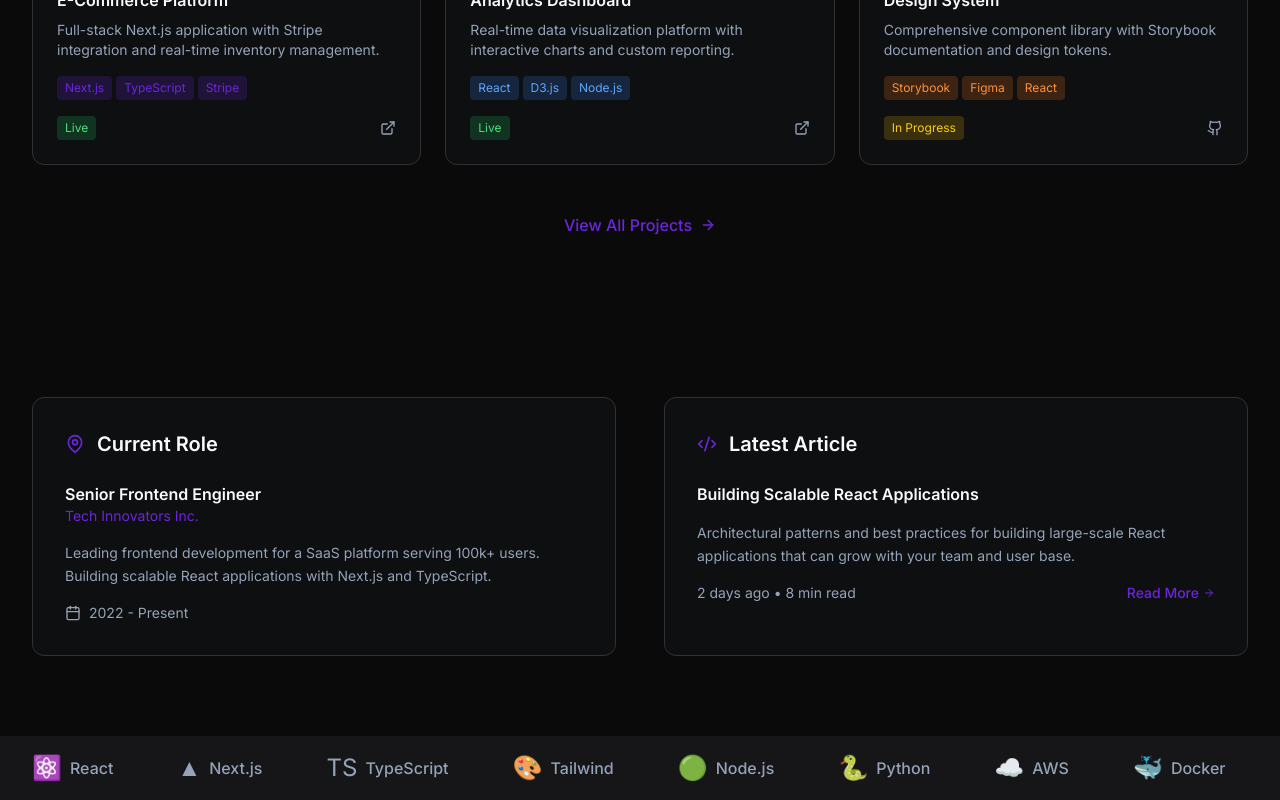
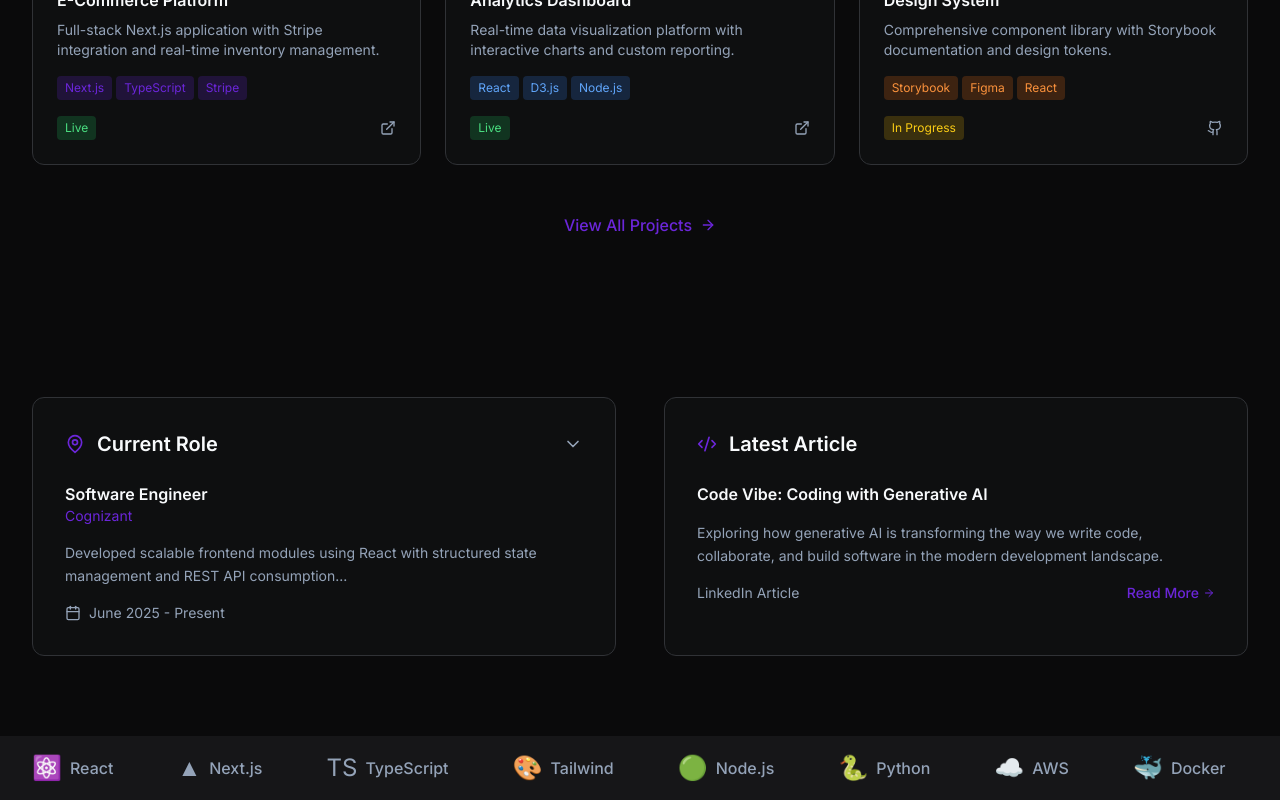
Before and after one commit to subham-sharma21/portfolio, a Next.js app: page / in a window 1280 px wide. Shown: the part 1344-2144 px from the top of the page. Built offline with nearby package versions, Linux system fonts and the light colour scheme.

Commit message:
feat: update homepage with Cognizant role, expandable card, and LinkedIn article link

```diff
--- a/src/app/page.tsx
+++ b/src/app/page.tsx
@@ -5,12 +5,13 @@ import { MagneticButton } from '@/components/magnetic-button'
 import { TechMarquee } from '@/components/tech-marquee'
 import { HackerText } from '@/components/hacker-text'
 import { CardSkeleton, ProjectCardSkeleton, ExperienceCardSkeleton } from '@/components/skeleton'
-import { Github, ExternalLink, ArrowRight, Code2, Zap, Users, Award, MapPin, Calendar, Download, Coffee } from 'lucide-react'
-import { motion } from 'framer-motion'
+import { Github, ExternalLink, ArrowRight, Code2, Zap, Users, Award, MapPin, Calendar, Download, Coffee, ChevronDown } from 'lucide-react'
+import { motion, AnimatePresence } from 'framer-motion'
 import { useState, useEffect } from 'react'
 
 export default function Home() {
   const [isLoading, setIsLoading] = useState(true)
+  const [isExpanded, setIsExpanded] = useState(false)
 
   useEffect(() => {
     // Simulate loading time
@@ -259,34 +260,73 @@ export default function Home() {
                 className="grid grid-cols-1 lg:grid-cols-2 gap-8 lg:gap-12"
               >
                 {/* Experience */}
-                <div className="spotlight-card bg-card border border-border rounded-xl p-6 sm:p-8">
+                <div className="spotlight-card bg-card border border-border rounded-xl p-6 sm:p-8 h-fit relative z-10">
                   <div className="space-y-6">
-                    <div className="flex items-center gap-3">
-                      <MapPin className="w-5 h-5 text-primary" />
-                      <h3 className="text-lg sm:text-xl font-semibold">Current Role</h3>
+                    <div className="flex items-center justify-between">
+                      <div className="flex items-center gap-3">
+                        <MapPin className="w-5 h-5 text-primary" />
+                        <h3 className="text-lg sm:text-xl font-semibold">Current Role</h3>
+                      </div>
+                      <button
+                        onClick={(e) => {
+                          e.stopPropagation()
+                          setIsExpanded(!isExpanded)
+                        }}
+                        className="text-muted-foreground hover:text-primary transition-colors relative z-20 cursor-pointer"
+                        aria-label={isExpanded ? "Collapse" : "Expand"}
+                      >
+                        <motion.div
+                          animate={{ rotate: isExpanded ? 180 : 0 }}
+                          transition={{ duration: 0.3 }}
+                        >
+                          <ChevronDown className="w-5 h-5" />
+                        </motion.div>
+                      </button>
                     </div>
 
                     <div className="space-y-4">
                       <div>
-                        <h4 className="font-semibold">Senior Frontend Engineer</h4>
-                        <p className="text-primary text-sm">Tech Innovators Inc.</p>
+                        <h4 className="font-semibold">Software Engineer</h4>
+                        <p className="text-primary text-sm">Cognizant</p>
                       </div>
 
-                      <p className="text-sm text-muted-foreground leading-relaxed">
-                        Leading frontend development for a SaaS platform serving 100k+ users.
-                        Building scalable React applications with Next.js and TypeScript.
-                      </p>
+                      <AnimatePresence initial={false}>
+                        {isExpanded ? (
+                          <motion.ul
+                            initial={{ height: 0, opacity: 0 }}
+                            animate={{ height: "auto", opacity: 1 }}
+                            exit={{ height: 0, opacity: 0 }}
+                            transition={{ duration: 0.3 }}
+                            className="text-sm text-muted-foreground leading-relaxed space-y-2 overflow-hidden"
+                          >
+                            <li>• Developed scalable frontend modules using React with structured state management and REST API consumption</li>
+                            <li>• Built reusable and modular UI components following clean architecture and component reusability principles</li>
+                            <li>• Implemented responsive and accessible interfaces using semantic HTML and ARIA best practices</li>
+                            <li>• Improved performance optimization through efficient rendering, memoization, and client-side UI optimization</li>
+                          </motion.ul>
+                        ) : (
+                          <motion.p
+                            initial={{ height: 0, opacity: 0 }}
+                            animate={{ height: "auto", opacity: 1 }}
+                            exit={{ height: 0, opacity: 0 }}
+                            transition={{ duration: 0.3 }}
+                            className="text-sm text-muted-foreground leading-relaxed overflow-hidden"
+                          >
+                            Developed scalable frontend modules using React with structured state management and REST API consumption...
+                          </motion.p>
+                        )}
+                      </AnimatePresence>
 
                       <div className="flex items-center gap-2 text-sm text-muted-foreground">
                         <Calendar className="w-4 h-4" />
-                        <span>2022 - Present</span>
+                        <span>June 2025 - Present</span>
                       </div>
                     </div>
                   </div>
                 </div>
 
                 {/* Latest Blog */}
-                <div className="spotlight-card bg-card border border-border rounded-xl p-6 sm:p-8">
+                <div className="spotlight-card bg-card border border-border rounded-xl p-6 sm:p-8 relative z-10">
                   <div className="space-y-6">
                     <div className="flex items-center gap-3">
                       <Code2 className="w-5 h-5 text-primary" />
@@ -295,19 +335,25 @@ export default function Home() {
 
                     <div className="space-y-4">
                       <h4 className="font-semibold line-clamp-2">
-                        Building Scalable React Applications
+                        Code Vibe: Coding with Generative AI
                       </h4>
 
                       <p className="text-sm text-muted-foreground leading-relaxed line-clamp-3">
-                        Architectural patterns and best practices for building large-scale React
-                        applications that can grow with your team and user base.
+                        Exploring how generative AI is transforming the way we write code,
+                        collaborate, and build software in the modern development landscape.
                       </p>
 
                       <div className="flex items-center justify-between">
-                        <span className="text-sm text-muted-foreground">2 days ago • 8 min read</span>
+                        <span className="text-sm text-muted-foreground">LinkedIn Article</span>
                         <a
-                          href="/blog"
-                          className="inline-flex items-center gap-1 text-primary hover:gap-2 transition-all text-sm font-medium"
+                          href="https://www.linkedin.com/posts/subhamsharma1421_code-vibecoding-generativeai-ugcPost-7420134227637256192-wy8v?utm_source=share&utm_medium=member_desktop"
+                          target="_blank"
+                          rel="noopener noreferrer"
+                          className="inline-flex items-center gap-1 text-primary hover:gap-2 transition-all text-sm font-medium relative z-20 cursor-pointer"
+                          onClick={(e) => {
+                            e.stopPropagation()
+                            window.open('https://www.linkedin.com/posts/subhamsharma1421_code-vibecoding-generativeai-ugcPost-7420134227637256192-wy8v?utm_source=share&utm_medium=member_desktop', '_blank')
+                          }}
                         >
                           Read More
                           <ArrowRight className="w-3 h-3" />
```
